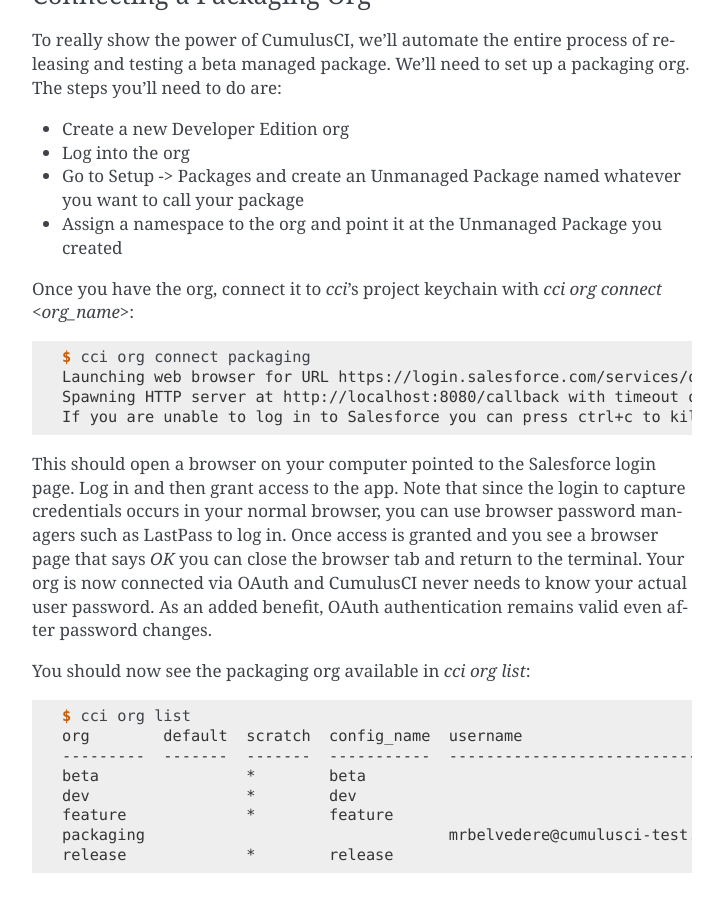
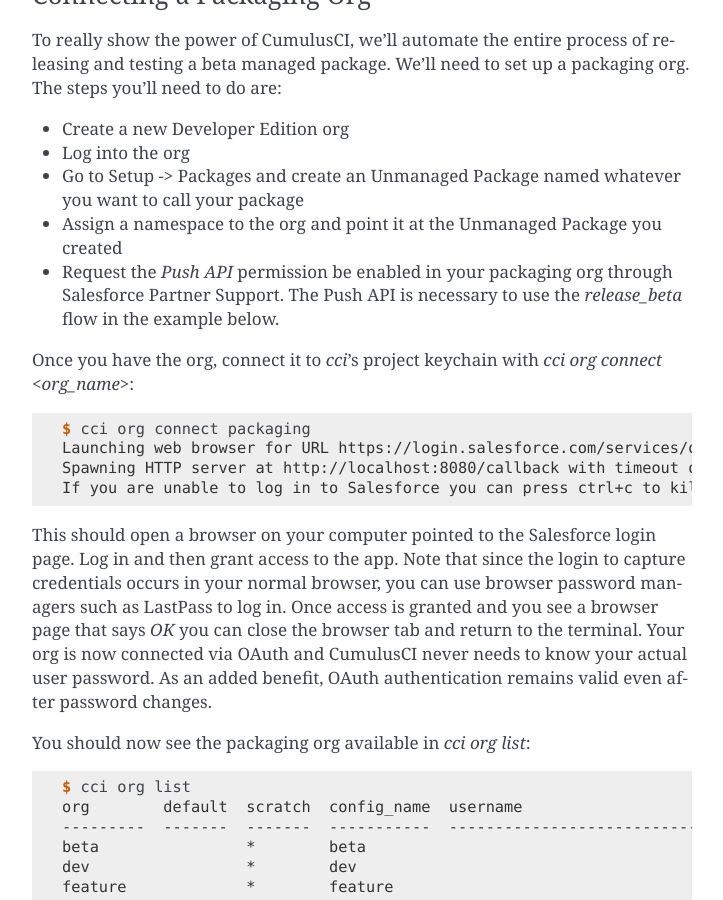
Before and after one commit to SFDO-Tooling/CumulusCI, a Sphinx documentation site: the page built from docs/tutorial.rst, in a window 1280 px wide and 900 px high, scrolled down 8392 px. Shown: the whole window, without its empty margins (388-1111 px from the left). Built offline with Sphinx 7.4.7, drawn with Linux system fonts in a browser that asks for light colours.

Commit message:
Added note that Push API is required for release_beta flow

```diff
--- a/docs/tutorial.rst
+++ b/docs/tutorial.rst
@@ -367,6 +367,7 @@
 * Log into the org
 * Go to Setup -> Packages and create an Unmanaged Package named whatever you want to call your package
 * Assign a namespace to the org and point it at the Unmanaged Package you created
+* Request the `Push API` permission be enabled in your packaging org through Salesforce Partner Support.  The Push API is necessary to use the `release_beta` flow in the example below.
 
 Once you have the org, connect it to `cci`'s project keychain with `cci org connect <org_name>`:
 
```
